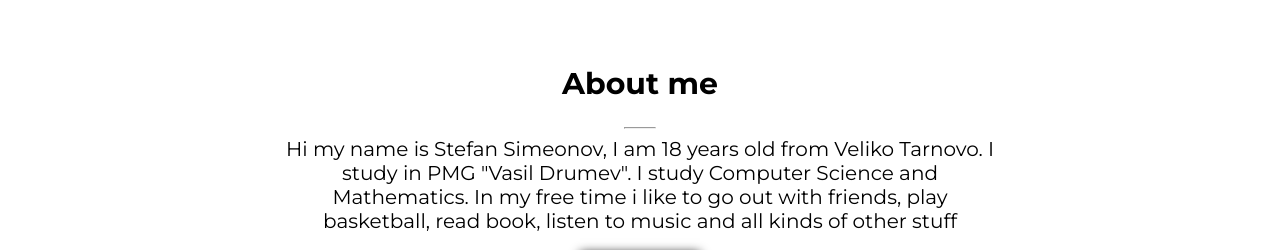
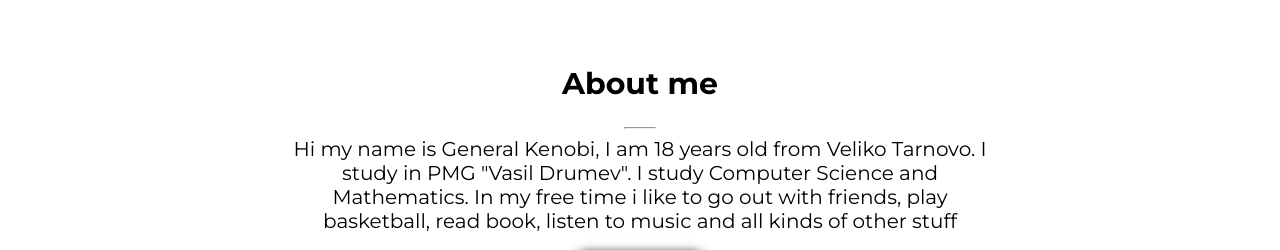
Before and after one commit to HoupTheDoup/myFirstProject, a plain HTML site: page index.html in a window 1280 px wide. Shown: the part 880-1130 px from the top of the page. Drawn offline with Linux system fonts and the light colour scheme.

Commit message:
Updated the name in the index.html

```diff
--- a/index.html
+++ b/index.html
@@ -52,7 +52,7 @@
             <div id="whoami">
                 <h2>About me</h2>
                 <hr>
-                <p>Hi my name is Stefan Simeonov, I am 18 years old from Veliko Tarnovo.
+                <p>Hi my name is General Kenobi, I am 18 years old from Veliko Tarnovo.
                      I study in PMG "Vasil Drumev". I study Computer Science and Mathematics.
                     In my free time i like to go out with friends, play basketball, read book, listen to music
                     and all kinds of other stuff</p>
```
